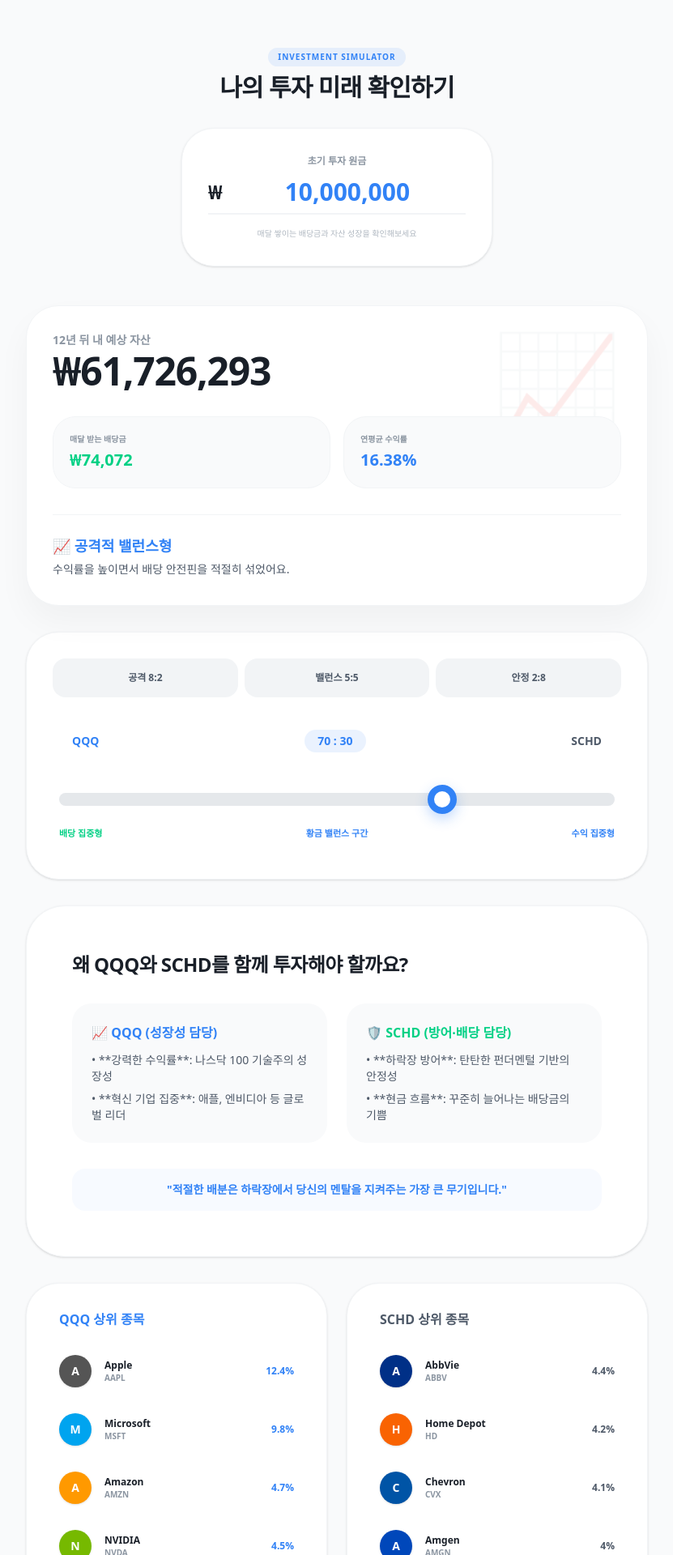
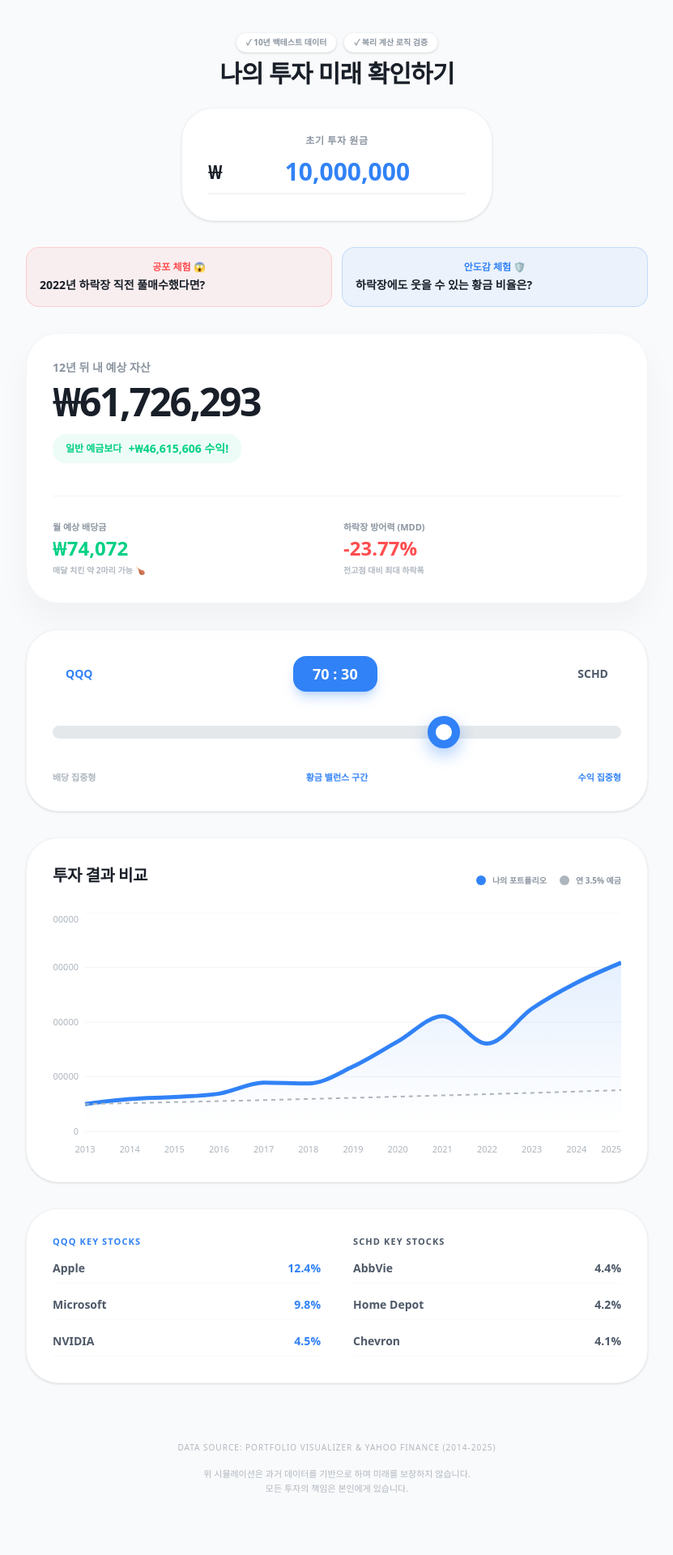
Before and after one commit to kiyeonh1993-create/etf-combination-0.1, a Next.js app: page / in a window 1280 px wide. Shown: the top 1920 px of the page at 81% size, without its empty margins (224-1055 px from the left). Built offline with nearby package versions, Linux system fonts and the light colour scheme.

Commit message:
feat: v0.1.3 몰입형 시뮬레이션 - 예금 비교, 하락장 시나리오 및 배당금 비유 추가

```diff
--- a/src/app/page.tsx
+++ b/src/app/page.tsx
@@ -4,11 +4,15 @@ import React, { useState, useMemo } from 'react';
 import {
   AreaChart,
   Area,
+  LineChart,
+  Line,
   XAxis,
   YAxis,
   CartesianGrid,
   Tooltip,
   ResponsiveContainer,
+  Legend,
+  ComposedChart
 } from 'recharts';
 import { motion, AnimatePresence } from 'framer-motion';
 
@@ -30,27 +34,13 @@ const data = [
 const qqqHoldings = [
   { name: "Apple", weight: 12.4, symbol: "AAPL", color: "#555555" },
   { name: "Microsoft", weight: 9.8, symbol: "MSFT", color: "#00A4EF" },
-  { name: "Amazon", weight: 4.7, symbol: "AMZN", color: "#FF9900" },
-  { name: "NVIDIA", weight: 4.5, symbol: "NVDA", color: "#76B900" },
-  { name: "Alphabet Cl A", weight: 3.8, symbol: "GOOGL", color: "#4285F4" },
-  { name: "Meta", weight: 3.5, symbol: "META", color: "#0668E1" },
-  { name: "Broadcom", weight: 3.2, symbol: "AVGO", color: "#CC0000" },
-  { name: "Tesla", weight: 2.8, symbol: "TSLA", color: "#E00000" },
-  { name: "Costco", weight: 2.1, symbol: "COST", color: "#005CAB" },
-  { name: "Alphabet Cl C", weight: 2.0, symbol: "GOOG", color: "#34A853" }
+  { name: "NVIDIA", weight: 4.5, symbol: "NVDA", color: "#76B900" }
 ];
 
 const schdHoldings = [
   { name: "AbbVie", weight: 4.4, symbol: "ABBV", color: "#003087" },
   { name: "Home Depot", weight: 4.2, symbol: "HD", color: "#F96302" },
-  { name: "Chevron", weight: 4.1, symbol: "CVX", color: "#0054A6" },
-  { name: "Amgen", weight: 4.0, symbol: "AMGN", color: "#0047BA" },
-  { name: "Verizon", weight: 3.9, symbol: "VZ", color: "#CD040B" },
-  { name: "PepsiCo", weight: 3.8, symbol: "PEP", color: "#004B93" },
-  { name: "Pfizer", weight: 3.7, symbol: "PFE", color: "#007DC3" },
-  { name: "Cisco", weight: 3.6, symbol: "CSCO", color: "#049FD9" },
-  { name: "Coca-Cola", weight: 3.5, symbol: "KO", color: "#F40009" },
-  { name: "Texas Instruments", weight: 3.4, symbol: "TXN", color: "#D0021B" }
+  { name: "Chevron", weight: 4.1, symbol: "CVX", color: "#0054A6" }
 ];
 
 const AnimatedNumber = ({ value, suffix = "", isCurrency = false }: { value: string | number, suffix?: string, isCurrency?: boolean }) => {
@@ -74,23 +64,35 @@ export default function PortfolioCalculator() {
 
   const results = useMemo(() => {
     let currentBalance = initialInvestment;
+    let savingsBalance = initialInvestment;
     let peakBalance = initialInvestment;
     let maxDrawdown = 0;
-    const chartData = [{ year: 2013, value: initialInvestment }];
+    const chartData = [{ year: 2013, value: initialInvestment, savings: initialInvestment }];
 
     data.forEach((item) => {
+      // ETF 수익률 계산
       const yearlyReturn = (qqqWeight / 100) * (item.qqq / 100) + (schdWeight / 100) * (item.schd / 100);
       currentBalance *= (1 + yearlyReturn);
+
+      // 예금 수익률 계산 (연 3.5%)
+      savingsBalance *= 1.035;
+
       if (currentBalance > peakBalance) peakBalance = currentBalance;
       const drawdown = (currentBalance - peakBalance) / peakBalance;
       if (drawdown < maxDrawdown) maxDrawdown = drawdown;
-      chartData.push({ year: item.year, value: Math.round(currentBalance) });
+
+      chartData.push({
+        year: item.year,
+        value: Math.round(currentBalance),
+        savings: Math.round(savingsBalance)
+      });
     });
 
     const years = data.length;
     const cagr = (Math.pow(currentBalance / initialInvestment, 1 / years) - 1) * 100;
     const dividendYield = (qqqWeight / 100) * 0.6 + (schdWeight / 100) * 3.4;
     const monthlyDividend = (currentBalance * (dividendYield / 100)) / 12;
+    const extraProfit = currentBalance - savingsBalance;
 
     let profile = { title: "", icon: "⚖️", desc: "", color: "#4E5968" };
     if (qqqWeight >= 80) profile = { title: "초공격적 성장형", icon: "🚀", desc: "자산 폭발! 하락장 멘탈이 강한 투자자에게 추천해요.", color: "#3182F6" };
@@ -98,193 +100,185 @@ export default function PortfolioCalculator() {
     else if (qqqWeight >= 40) profile = { title: "중립적 밸런스형", icon: "⚖️", desc: "수익과 배당, 두 마리 토끼를 잡는 가장 대중적인 비율이에요.", color: "#4E5968" };
     else profile = { title: "안정적 배당형", icon: "☕", desc: "자산의 변동성을 줄이고 매달 들어오는 현금을 즐겨보세요.", color: "#00D084" };
 
-    return { chartData, cagr: cagr.toFixed(2), mdd: (maxDrawdown * 100).toFixed(2), dividendYield: dividendYield.toFixed(2), monthlyDividend: Math.round(monthlyDividend), finalValue: Math.round(currentBalance), profile };
+    return { chartData, cagr: cagr.toFixed(2), mdd: (maxDrawdown * 100).toFixed(2), monthlyDividend: Math.round(monthlyDividend), finalValue: Math.round(currentBalance), extraProfit: Math.round(extraProfit), profile };
   }, [qqqWeight, schdWeight, initialInvestment]);
-
-  // 투자금 입력 포맷팅 함수
-  const handleInvestmentChange = (e: React.ChangeEvent<HTMLInputElement>) => {
-    const val = e.target.value.replace(/[^0-9]/g, '');
-    setInitialInvestment(Number(val));
-  };
 
   return (
     <main className="min-h-screen bg-[#F9FAFB] p-4 md:p-10 font-sans text-[#191F28]">
       <div className="max-w-3xl mx-auto space-y-8">
 
+        {/* Authority Badges */}
+        <div className="flex justify-center gap-2 mb-2">
+          <span className="bg-white border border-[#F2F4F6] text-[#8B95A1] text-[10px] px-3 py-1 rounded-full font-bold shadow-sm">✓ 10년 백테스트 데이터</span>
+          <span className="bg-white border border-[#F2F4F6] text-[#8B95A1] text-[10px] px-3 py-1 rounded-full font-bold shadow-sm">✓ 복리 계산 로직 검증</span>
+        </div>
+
         {/* Header & Money Input */}
-        <header className="space-y-6 py-4 text-center">
-          <motion.div initial={{ opacity: 0 }} animate={{ opacity: 1 }}>
-            <span className="inline-block px-3 py-1 bg-[#3182F61A] text-[#3182F6] text-[10px] font-bold rounded-full mb-2 uppercase tracking-widest tracking-tight">Investment Simulator</span>
-            <h1 className="text-3xl font-bold tracking-tight mb-8">나의 투자 미래 확인하기</h1>
-          </motion.div>
-
+        <header className="space-y-6 text-center">
+          <h1 className="text-3xl font-black tracking-tight text-[#191F28]">나의 투자 미래 확인하기</h1>
           <div className="bg-white p-8 rounded-[40px] shadow-sm border border-[#F2F4F6] max-w-sm mx-auto">
-            <label className="text-xs font-bold text-[#8B95A1] block mb-3">초기 투자 원금</label>
+            <label className="text-xs font-bold text-[#8B95A1] block mb-3 uppercase tracking-wider">초기 투자 원금</label>
             <div className="flex items-center justify-center gap-2 border-b-2 border-[#F2F4F6] focus-within:border-[#3182F6] transition-colors pb-2">
               <span className="text-2xl font-bold text-[#191F28]">₩</span>
               <input
                 type="text"
                 value={initialInvestment.toLocaleString()}
-                onChange={handleInvestmentChange}
+                onChange={(e) => setInitialInvestment(Number(e.target.value.replace(/[^0-9]/g, '')))}
                 className="text-3xl font-black text-[#3182F6] w-full text-center outline-none bg-transparent"
               />
             </div>
-            <p className="text-[10px] text-[#B0B8C1] mt-4 font-medium">매달 쌓이는 배당금과 자산 성장을 확인해보세요</p>
           </div>
         </header>
 
-        {/* Dynamic Insight Card */}
+        {/* Immersion Scenario Buttons */}
+        <section className="flex flex-col md:flex-row gap-3">
+          <button
+            onClick={() => setQqqWeight(100)}
+            className="flex-1 bg-[#FF4D4F11] hover:bg-[#FF4D4F22] border border-[#FF4D4F33] p-4 rounded-2xl transition-all group"
+          >
+            <p className="text-xs font-bold text-[#FF4D4F] mb-1">공포 체험 😱</p>
+            <p className="text-sm font-black text-[#191F28] group-hover:scale-105 transition-transform text-left">2022년 하락장 직전 풀매수했다면?</p>
+          </button>
+          <button
+            onClick={() => setQqqWeight(60)}
+            className="flex-1 bg-[#3182F611] hover:bg-[#3182F622] border border-[#3182F633] p-4 rounded-2xl transition-all group"
+          >
+            <p className="text-xs font-bold text-[#3182F6] mb-1">안도감 체험 🛡️</p>
+            <p className="text-sm font-black text-[#191F28] group-hover:scale-105 transition-transform text-left">하락장에도 웃을 수 있는 황금 비율은?</p>
+          </button>
+        </section>
+
+        {/* Results Card */}
         <section className="bg-white p-8 rounded-[40px] shadow-[0_20px_40px_rgba(0,0,0,0.04)] border border-[#F2F4F6] relative overflow-hidden">
-          <div className="absolute top-0 right-0 p-8 opacity-10 pointer-events-none text-9xl">
-            {results.profile.icon}
-          </div>
-
-          <div className="relative z-10 space-y-8">
-            <div className="space-y-1">
-              <h2 className="text-sm font-bold text-[#8B95A1]">12년 뒤 내 예상 자산</h2>
-              <p className="text-4xl md:text-5xl font-black text-[#191F28] tracking-tight">
+          <div className="relative z-10 space-y-10">
+            <div>
+              <h2 className="text-sm font-bold text-[#8B95A1] mb-2">12년 뒤 내 예상 자산</h2>
+              <p className="text-5xl font-black text-[#191F28] tracking-tighter">
                 <AnimatedNumber value={results.finalValue} isCurrency={true} />
               </p>
-            </div>
-
-            <div className="grid grid-cols-2 gap-4">
-              <div className="bg-[#F9FAFB] p-5 rounded-[28px] border border-[#F2F4F6]">
-                <span className="text-[10px] font-bold text-[#8B95A1] block mb-1">매달 받는 배당금</span>
-                <p className="text-xl font-bold text-[#00D084]">
-                  <AnimatedNumber value={results.monthlyDividend} isCurrency={true} />
-                </p>
-              </div>
-              <div className="bg-[#F9FAFB] p-5 rounded-[28px] border border-[#F2F4F6]">
-                <span className="text-[10px] font-bold text-[#8B95A1] block mb-1">연평균 수익률</span>
-                <p className="text-xl font-bold text-[#3182F6]">
-                  <AnimatedNumber value={results.cagr} suffix="%" />
-                </p>
+              <div className="mt-4 inline-flex items-center gap-2 bg-[#00D08411] px-4 py-2 rounded-2xl">
+                <span className="text-xs font-bold text-[#00D084]">일반 예금보다</span>
+                <span className="text-sm font-black text-[#00D084]">
+                  +<AnimatedNumber value={results.extraProfit} isCurrency={true} /> 수익!
+                </span>
               </div>
             </div>
 
-            <div className="pt-6 border-t border-[#F2F4F6]">
-              <h3 className="text-lg font-bold" style={{ color: results.profile.color }}>{results.profile.icon} {results.profile.title}</h3>
-              <p className="text-[#4E5968] text-sm leading-relaxed mt-1 font-medium">{results.profile.desc}</p>
-            </div>
-          </div>
-        </section>
-
-        {/* Controls - Slider with Enhanced Labels */}
-        <section className="bg-white p-8 rounded-[40px] shadow-sm border border-[#F2F4F6] space-y-10">
-          <div className="flex gap-2">
-            {[ { label: "공격 8:2", val: 80 }, { label: "밸런스 5:5", val: 50 }, { label: "안정 2:8", val: 20 } ].map((btn) => (
-              <button key={btn.val} onClick={() => setQqqWeight(btn.val)} className={`flex-1 py-4 text-xs font-bold rounded-2xl transition-all ${qqqWeight === btn.val ? 'bg-[#3182F6] text-white shadow-lg shadow-[#3182F644]' : 'bg-[#F2F4F6] text-[#4E5968] hover:bg-[#E5E8EB]'}`}>
-                {btn.label}
-              </button>
-            ))}
-          </div>
-
-          <div className="space-y-8 px-2">
-            <div className="flex justify-between items-center px-4">
-              <span className="text-sm font-black text-[#3182F6]">QQQ</span>
-              <div className="bg-[#3182F61A] px-4 py-1 rounded-full text-[#3182F6] text-sm font-black">
-                {qqqWeight} : {schdWeight}
+            <div className="grid grid-cols-1 md:grid-cols-2 gap-4 pt-6 border-t border-[#F2F4F6]">
+              <div className="space-y-1">
+                <span className="text-[11px] font-bold text-[#8B95A1] uppercase">월 예상 배당금</span>
+                <p className="text-2xl font-black text-[#00D084]">
+                  <AnimatedNumber value={results.monthlyDividend} isCurrency={true} />
+                </p>
+                <p className="text-[10px] font-bold text-[#B0B8C1]">매달 치킨 약 {Math.floor(results.monthlyDividend / 25000)}마리 가능 🍗</p>
               </div>
-              <span className="text-sm font-black text-[#4E5968]">SCHD</span>
-            </div>
-
-            <div className="relative py-4">
-              <input
-                type="range"
-                min="0"
-                max="100"
-                step="5"
-                value={qqqWeight}
-                onChange={(e) => setQqqWeight(parseInt(e.target.value))}
-                className="w-full h-4 bg-[#E5E8EB] rounded-full appearance-none cursor-pointer accent-[#3182F6]"
-              />
-              <div className="flex justify-between mt-5 text-[11px] font-bold text-[#ADB5BD]">
-                <span className="text-[#00D084]">배당 집중형</span>
-                <span className="text-[#3182F6]">황금 밸런스 구간</span>
-                <span className="text-[#3182F6]">수익 집중형</span>
+              <div className="space-y-1">
+                <span className="text-[11px] font-bold text-[#8B95A1] uppercase">하락장 방어력 (MDD)</span>
+                <p className="text-2xl font-black text-[#FF4D4F]">
+                  <AnimatedNumber value={results.mdd} suffix="%" />
+                </p>
+                <p className="text-[10px] font-bold text-[#B0B8C1]">전고점 대비 최대 하락폭</p>
               </div>
             </div>
           </div>
         </section>
 
-        {/* SEO & Summarized Blog Content */}
-        <section className="bg-white p-10 md:p-14 rounded-[48px] shadow-sm border border-[#F2F4F6] space-y-8">
-          <h2 className="text-2xl font-bold tracking-tight">왜 QQQ와 SCHD를 함께 투자해야 할까요?</h2>
-          <div className="grid grid-cols-1 md:grid-cols-2 gap-6">
-            <div className="bg-[#F9FAFB] p-6 rounded-3xl space-y-3">
-              <h3 className="font-bold text-[#3182F6]">📈 QQQ (성장성 담당)</h3>
-              <ul className="text-sm text-[#4E5968] space-y-2">
-                <li>• **강력한 수익률**: 나스닥 100 기술주의 성장성</li>
-                <li>• **혁신 기업 집중**: 애플, 엔비디아 등 글로벌 리더</li>
-              </ul>
+        {/* Controls - Slider */}
+        <section className="bg-white p-8 rounded-[40px] shadow-sm border border-[#F2F4F6] space-y-10">
+          <div className="flex justify-between items-center px-4">
+            <span className="text-sm font-black text-[#3182F6]">QQQ</span>
+            <div className="bg-[#3182F6] text-white px-6 py-2 rounded-2xl text-lg font-black shadow-lg shadow-[#3182F644]">
+              {qqqWeight} : {schdWeight}
             </div>
-            <div className="bg-[#F9FAFB] p-6 rounded-3xl space-y-3">
-              <h3 className="font-bold text-[#00D084]">🛡️ SCHD (방어·배당 담당)</h3>
-              <ul className="text-sm text-[#4E5968] space-y-2">
-                <li>• **하락장 방어**: 탄탄한 펀더멘털 기반의 안정성</li>
-                <li>• **현금 흐름**: 꾸준히 늘어나는 배당금의 기쁨</li>
-              </ul>
+            <span className="text-sm font-black text-[#4E5968]">SCHD</span>
+          </div>
+          <input
+            type="range" min="0" max="100" step="5" value={qqqWeight}
+            onChange={(e) => setQqqWeight(parseInt(e.target.value))}
+            className="w-full h-4 bg-[#E5E8EB] rounded-full appearance-none cursor-pointer accent-[#3182F6]"
+          />
+          <div className="flex justify-between text-[11px] font-bold text-[#ADB5BD]">
+            <span>배당 집중형</span><span className="text-[#3182F6]">황금 밸런스 구간</span><span className="text-[#3182F6]">수익 집중형</span>
+          </div>
+        </section>
+
+        {/* Comparison Chart */}
+        <section className="bg-white p-8 rounded-[40px] shadow-sm border border-[#F2F4F6]">
+          <div className="flex justify-between items-end mb-8">
+            <h3 className="text-xl font-bold tracking-tight">투자 결과 비교</h3>
+            <div className="flex gap-4">
+              <div className="flex items-center gap-2"><div className="w-3 h-3 rounded-full bg-[#3182F6]" /><span className="text-[10px] font-bold text-[#8B95A1]">나의 포트폴리오</span></div>
+              <div className="flex items-center gap-2"><div className="w-3 h-3 rounded-full bg-[#ADB5BD]" /><span className="text-[10px] font-bold text-[#8B95A1]">연 3.5% 예금</span></div>
             </div>
           </div>
-          <p className="text-center text-sm font-bold text-[#3182F6] bg-[#3182F60A] py-4 rounded-2xl">
-            "적절한 배분은 하락장에서 당신의 멘탈을 지켜주는 가장 큰 무기입니다."
-          </p>
+          <div className="h-[300px] w-full">
+            <ResponsiveContainer width="100%" height="100%">
+              <ComposedChart data={results.chartData} margin={{ top: 0, right: 0, left: -20, bottom: 0 }}>
+                <defs>
+                  <linearGradient id="colorValue" x1="0" y1="0" x2="0" y2="1">
+                    <stop offset="5%" stopColor="#3182F6" stopOpacity={0.2}/>
+                    <stop offset="95%" stopColor="#3182F6" stopOpacity={0}/>
+                  </linearGradient>
+                </defs>
+                <CartesianGrid vertical={false} stroke="#F2F4F6" />
+                <XAxis dataKey="year" axisLine={false} tickLine={false} tick={{ fill: '#ADB5BD', fontSize: 11 }} dy={10} />
+                <YAxis axisLine={false} tickLine={false} tick={{ fill: '#ADB5BD', fontSize: 11 }} />
+                <Tooltip
+                  cursor={{ stroke: '#3182F6', strokeWidth: 1 }}
+                  contentStyle={{ borderRadius: '20px', border: 'none', boxShadow: '0 15px 30px rgba(0,0,0,0.08)', padding: '16px' }}
+                  formatter={(value, name) => [new Intl.NumberFormat('ko-KR').format(Number(value)) + "원", name === 'value' ? '내 자산' : '예적금']}
+                />
+                <Area type="monotone" dataKey="value" stroke="#3182F6" strokeWidth={5} fill="url(#colorValue)" animationDuration={1500} />
+                <Line type="monotone" dataKey="savings" stroke="#ADB5BD" strokeWidth={2} strokeDasharray="5 5" dot={false} animationDuration={1500} />
+              </ComposedChart>
+            </ResponsiveContainer>
+          </div>
         </section>
 
-        {/* Visual Holdings with Text Avatars */}
-        <section className="grid grid-cols-1 md:grid-cols-2 gap-6 pb-16">
-          <div className="bg-white p-8 rounded-[40px] shadow-sm border border-[#F2F4F6] space-y-6">
-            <h4 className="font-black text-[#3182F6] flex items-center gap-2 px-2">QQQ 상위 종목</h4>
+        {/* Holdings Summary */}
+        <section className="bg-white p-8 rounded-[40px] shadow-sm border border-[#F2F4F6] space-y-6">
+          <div className="grid grid-cols-1 md:grid-cols-2 gap-10 text-sm">
             <div className="space-y-4">
-              {qqqHoldings.map((h) => (
-                <div key={h.symbol} className="flex items-center gap-4 hover:bg-[#F9FAFB] p-2 rounded-2xl transition-colors">
-                  <div className="w-10 h-10 rounded-full flex items-center justify-center text-white font-black text-sm shadow-sm" style={{ backgroundColor: h.color }}>
-                    {h.symbol[0]}
-                  </div>
-                  <div className="flex-1">
-                    <p className="text-xs font-bold text-[#191F28]">{h.name}</p>
-                    <p className="text-[10px] text-[#8B95A1] font-bold">{h.symbol}</p>
-                  </div>
-                  <span className="text-xs font-black text-[#3182F6]">{h.weight}%</span>
+              <h4 className="font-black text-[#3182F6] uppercase tracking-widest text-[11px]">QQQ Key Stocks</h4>
+              {qqqHoldings.map(h => (
+                <div key={h.symbol} className="flex justify-between border-b border-[#F9FAFB] pb-2">
+                  <span className="font-bold text-[#4E5968]">{h.name}</span><span className="text-[#3182F6] font-black">{h.weight}%</span>
                 </div>
               ))}
             </div>
-          </div>
-
-          <div className="bg-white p-8 rounded-[40px] shadow-sm border border-[#F2F4F6] space-y-6">
-            <h4 className="font-black text-[#4E5968] flex items-center gap-2 px-2">SCHD 상위 종목</h4>
             <div className="space-y-4">
-              {schdHoldings.map((h) => (
-                <div key={h.symbol} className="flex items-center gap-4 hover:bg-[#F9FAFB] p-2 rounded-2xl transition-colors">
-                  <div className="w-10 h-10 rounded-full flex items-center justify-center text-white font-black text-sm shadow-sm" style={{ backgroundColor: h.color }}>
-                    {h.symbol[0]}
-                  </div>
-                  <div className="flex-1">
-                    <p className="text-xs font-bold text-[#191F28]">{h.name}</p>
-                    <p className="text-[10px] text-[#8B95A1] font-bold">{h.symbol}</p>
-                  </div>
-                  <span className="text-xs font-black text-[#4E5968]">{h.weight}%</span>
+              <h4 className="font-black text-[#4E5968] uppercase tracking-widest text-[11px]">SCHD Key Stocks</h4>
+              {schdHoldings.map(h => (
+                <div key={h.symbol} className="flex justify-between border-b border-[#F9FAFB] pb-2">
+                  <span className="font-bold text-[#4E5968]">{h.name}</span><span className="text-[#4E5968] font-black">{h.weight}%</span>
                 </div>
               ))}
             </div>
           </div>
         </section>
+
+        {/* Footer info */}
+        <footer className="text-center py-10 space-y-4">
+          <p className="text-[10px] text-[#B0B8C1] font-medium uppercase tracking-widest">
+            Data Source: Portfolio Visualizer & Yahoo Finance (2014-2025)
+          </p>
+          <p className="text-[11px] text-[#B0B8C1] leading-relaxed">
+            위 시뮬레이션은 과거 데이터를 기반으로 하며 미래를 보장하지 않습니다.<br />
+            모든 투자의 책임은 본인에게 있습니다.
+          </p>
+        </footer>
       </div>
 
       <style jsx global>{`
         input[type='range']::-webkit-slider-thumb {
           -webkit-appearance: none;
-          width: 36px;
-          height: 36px;
+          width: 40px;
+          height: 40px;
           background: #ffffff;
-          border: 8px solid #3182F6;
+          border: 10px solid #3182F6;
           border-radius: 50%;
-          box-shadow: 0 6px 16px rgba(49, 130, 246, 0.3);
+          box-shadow: 0 8px 20px rgba(49, 130, 246, 0.4);
           cursor: pointer;
-          transition: transform 0.1s ease;
-        }
-        input[type='range']::-webkit-slider-thumb:active {
-          transform: scale(1.15);
         }
       `}</style>
     </main>
```
